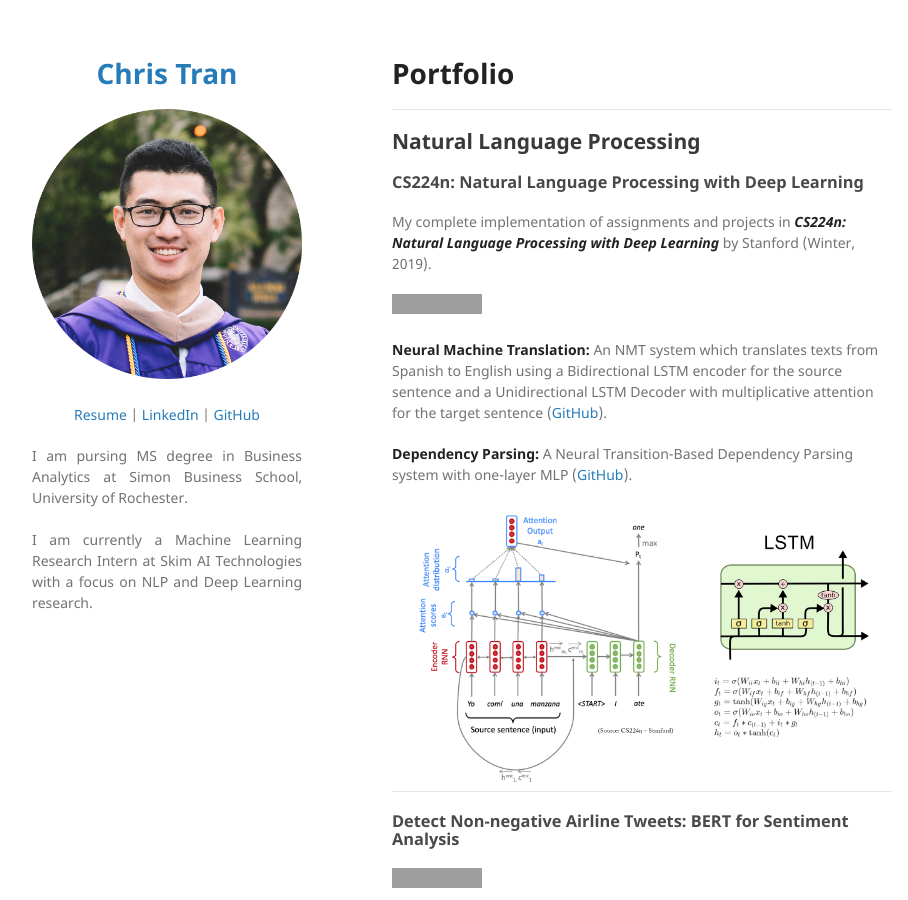
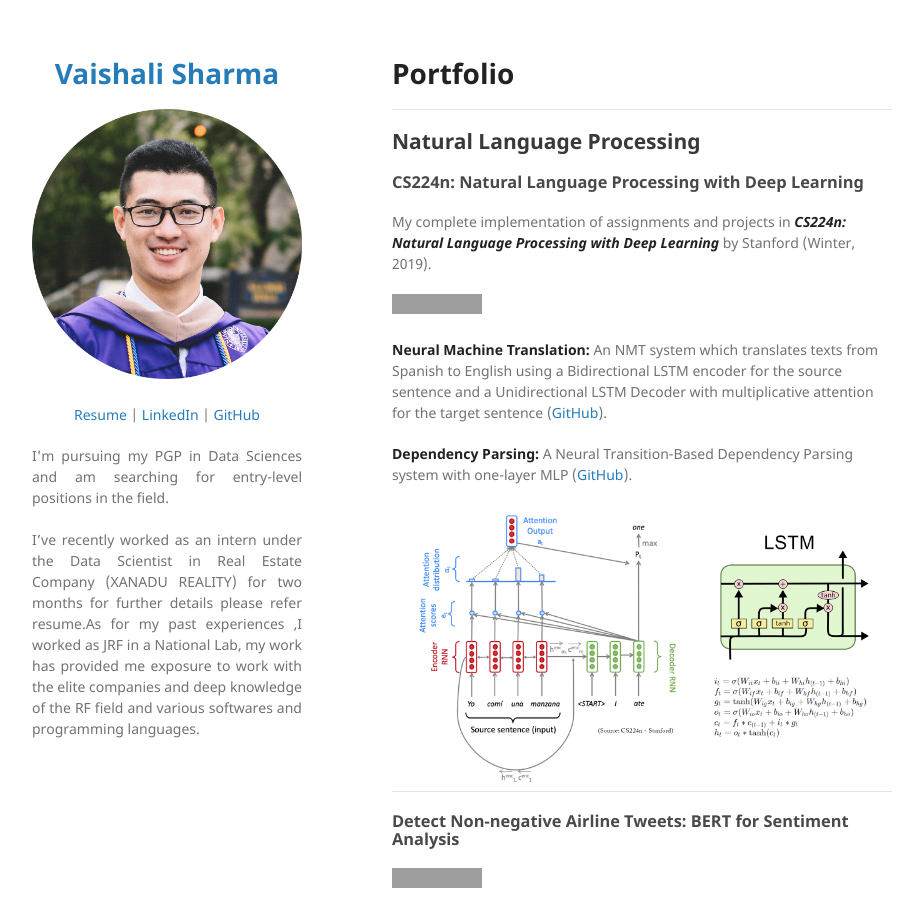
Before and after one commit to I-Vaishali/github.io, a Jekyll site: the page built from index.md, in a window 1280 px wide and 900 px high. Shown: the whole window, without its empty margins (178-1086 px from the left). Built offline with Jekyll 4.4.1, drawn with Linux system fonts in a browser that asks for light colours; our own code applies the rules of GitHub Pages for plain Markdown files; grey boxes are pictures that could not be loaded.

Commit message:
Update _config.yml

```diff
--- a/_config.yml
+++ b/_config.yml
@@ -1,20 +1,19 @@
-title: <p align="center"> Chris Tran </p>
+title: <p align="center"> Vaishali Sharma </p>
 
 logo: "/images/picture.png?raw=true"
 
 description:
   <p align="center">
   <a href="pdf/resume.pdf">Resume</a> |
-  <a href="https://www.linkedin.com/in/chriskhanhtran/">LinkedIn</a> |
-  <a href="https://github.com/chriskhanhtran">GitHub</a>
+  <a href="https://www.linkedin.com/in/i-vaishalisharma27/">LinkedIn</a> |
+  <a href="https://github.com/I-Vaishali">GitHub</a>
   </p>
 
   <p align="justify">
-  I am pursing MS degree in Business Analytics at Simon Business School, University of Rochester.
+  I'm pursuing my PGP in Data Sciences and am searching for entry-level positions in the field.
   <br><br>
-  I am currently a Machine Learning Research Intern at Skim AI Technologies with a focus on NLP and Deep Learning research.
+   I’ve recently worked as an intern under the Data Scientist in Real Estate Company (XANADU REALITY) for two months for further details please refer resume.As for my past experiences ,I worked as JRF in a National Lab, my work has provided me exposure to work with the elite companies and deep knowledge of the RF field and various softwares and programming languages.
   <br><br>
   </p>
 
 theme: jekyll-theme-minimal
-google_analytics: UA-145578661-1 # Google Analytics tracking ID
```
